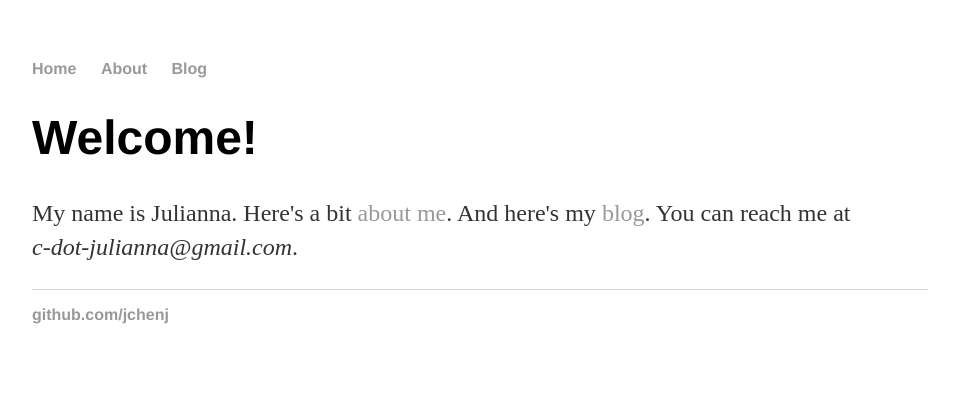
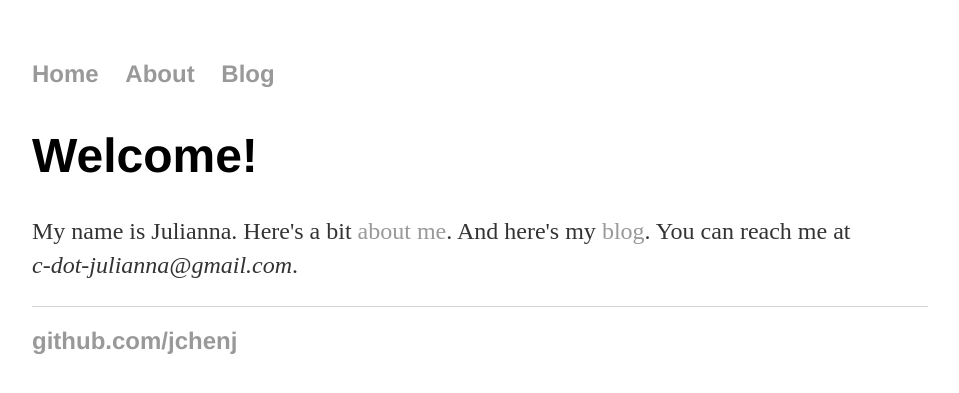
Before and after one commit to jchenj/jchenj.github.io, a Jekyll site: the page built from index.html, in a window 1280 px wide. Shown: the top 393 px of the page, without its empty margins (160-1119 px from the left). Built offline with Jekyll 4.4.1, drawn with Linux system fonts in a browser that asks for light colours.

Commit message:
Update main.css

```diff
--- a/css/main.css
+++ b/css/main.css
@@ -35,6 +35,15 @@ p {
   color: #333;
 }
 
+ul {
+  margin: 20px auto 40px;
+  font-size: 1.5em;
+}
+
+ul li {
+  list-style: none;
+}
+
 footer {
   border-top: 1px solid #d5d5d5;
   font-size: 1em;
```
